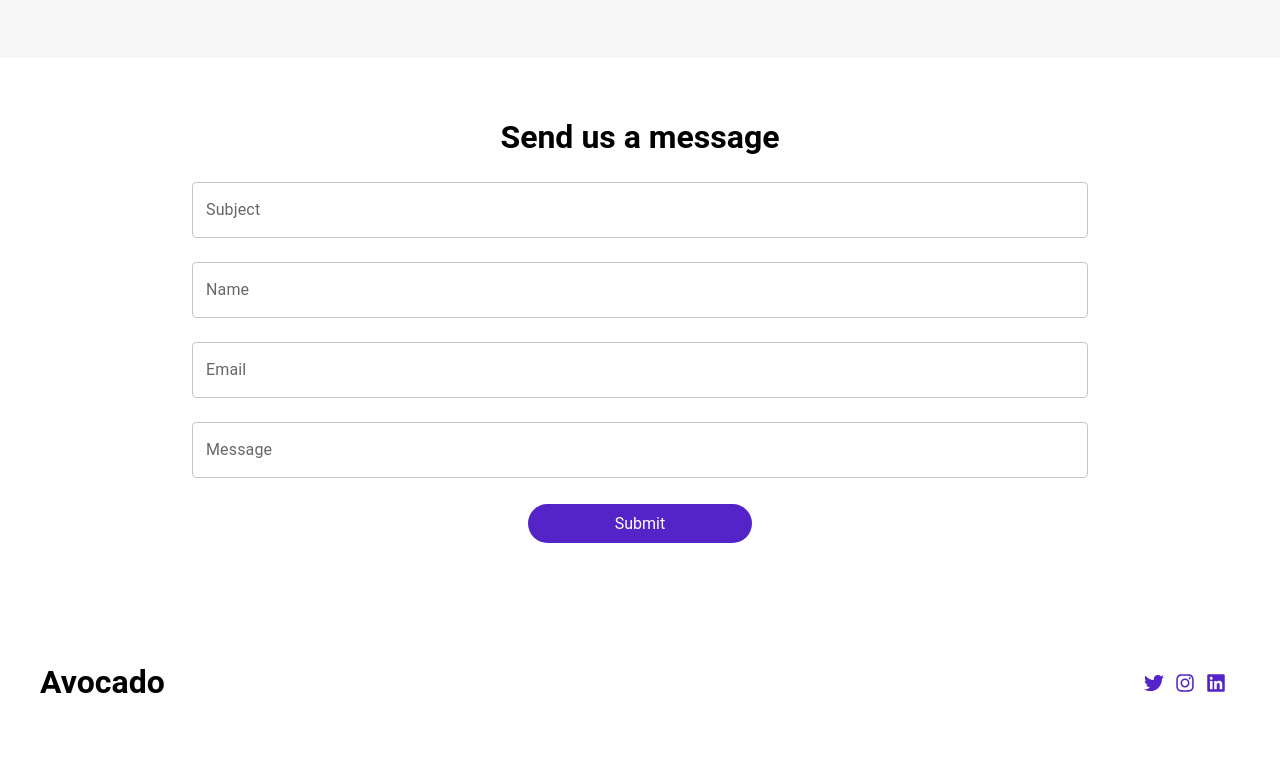
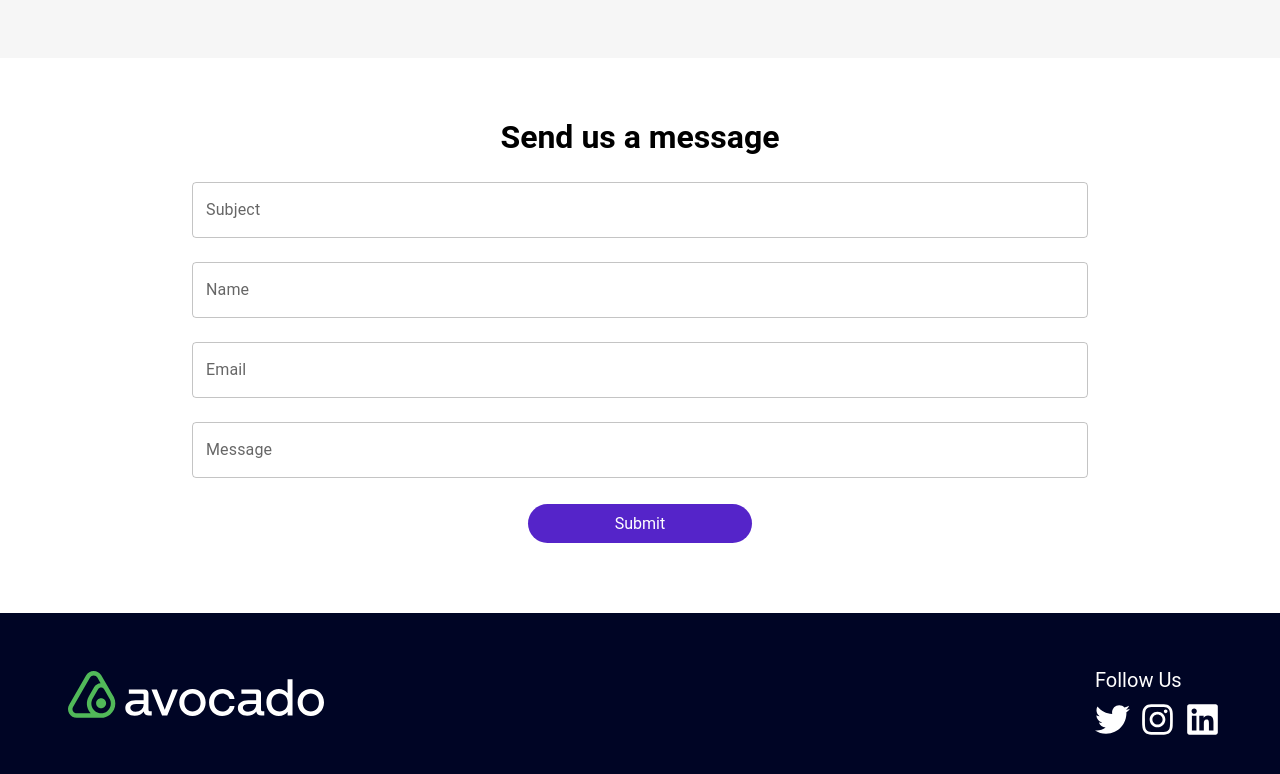
Before and after one commit to ktrudickm/avocado-landing-page, a React (Create React App) app: page / in a window 1280 px wide. Shown: the part 3004-3778 px from the top of the page. Before the commit the page ends 3742 px from the top, so only its background shows below. Built offline with nearby package versions, Linux system fonts and the light colour scheme; a web font is replaced by a local one.

Commit message:
Finished with updating Footer

```diff
--- a/src/components/Footer/Footer.js
+++ b/src/components/Footer/Footer.js
@@ -1,15 +1,16 @@
 import React from "react";
 import './style.css';
 import { FaTwitter, FaInstagram, FaLinkedin } from 'react-icons/fa';
+import { ReactComponent as Logo } from './Full.svg'
 
 const Footer = () => {
   return (
     <div className='Footer'>
       <div className="FooterContainer">
         <div className='RowSection'>
-          <h1 className='MainHeading'>Avocado
-          </h1>
+          <Logo />
           <div className='columns'>
+              <div className='followText'>Follow Us</div>
               <div className='socialColumns'>
                 <a className='socialItemLink' href="https://twitter.com/avocadoapp_">
                     <FaTwitter />
--- a/src/components/Footer/style.css
+++ b/src/components/Footer/style.css
@@ -1,10 +1,10 @@
 .Footer {
-    background: #fff;
+    background: #000525;
     position:relative;
     bottom: 0;
     width: 100%;
     display: block;
-    padding: 50px 40px 20px;
+    padding: 30px 40px 30px;
     margin-top: 20px;
 }
 
@@ -25,9 +25,7 @@
 .columns {
     display: flex;
     flex-direction: column;
-    text-align: right;
-    width: 50%;
-    align-items: flex-end;
+    justify-content: flex-end;
     padding-right: 20px;
 }
 
@@ -38,7 +36,7 @@
 }
 
 .ItemLink {
-    color: #5524c9;
+    color: white;
     margin-bottom: 10px;
     font-size: 12px;
     text-decoration: none;
@@ -51,31 +49,32 @@
 
 .FooterItem {
     font-size: 18px;
-    color: #5524c9;
+    color: white;
     margin-bottom: 14px;
     margin-top: 10px;
     font-weight: bold;
 }
 
+.followText {
+    color: white;
+    font-size: 20px;
+}
+
 .socialColumns {
-    display: grid;
-    grid-template-columns: 30% 30% 30%;
-    grid-gap: 8px;
-    align-items: center;
-    text-align: left;
-
+    display: flex;
+    flex-direction: row;
+    gap: 10px;
 }
 
 .socialItemLink {
-    color: #5524c9;
-    margin-bottom: 20px;
-    font-size: 20px;
+    color: white;
+    font-size: 35px;
     text-decoration: none;
     margin-top: 10px;
 }
 
 .socialItemLink:hover {
-    color: #01bf71;
+    color: #13D74B;
     text-decoration: none;
 }
 
```
Also changed, not shown: src/components/Footer/Full.svg (added).
